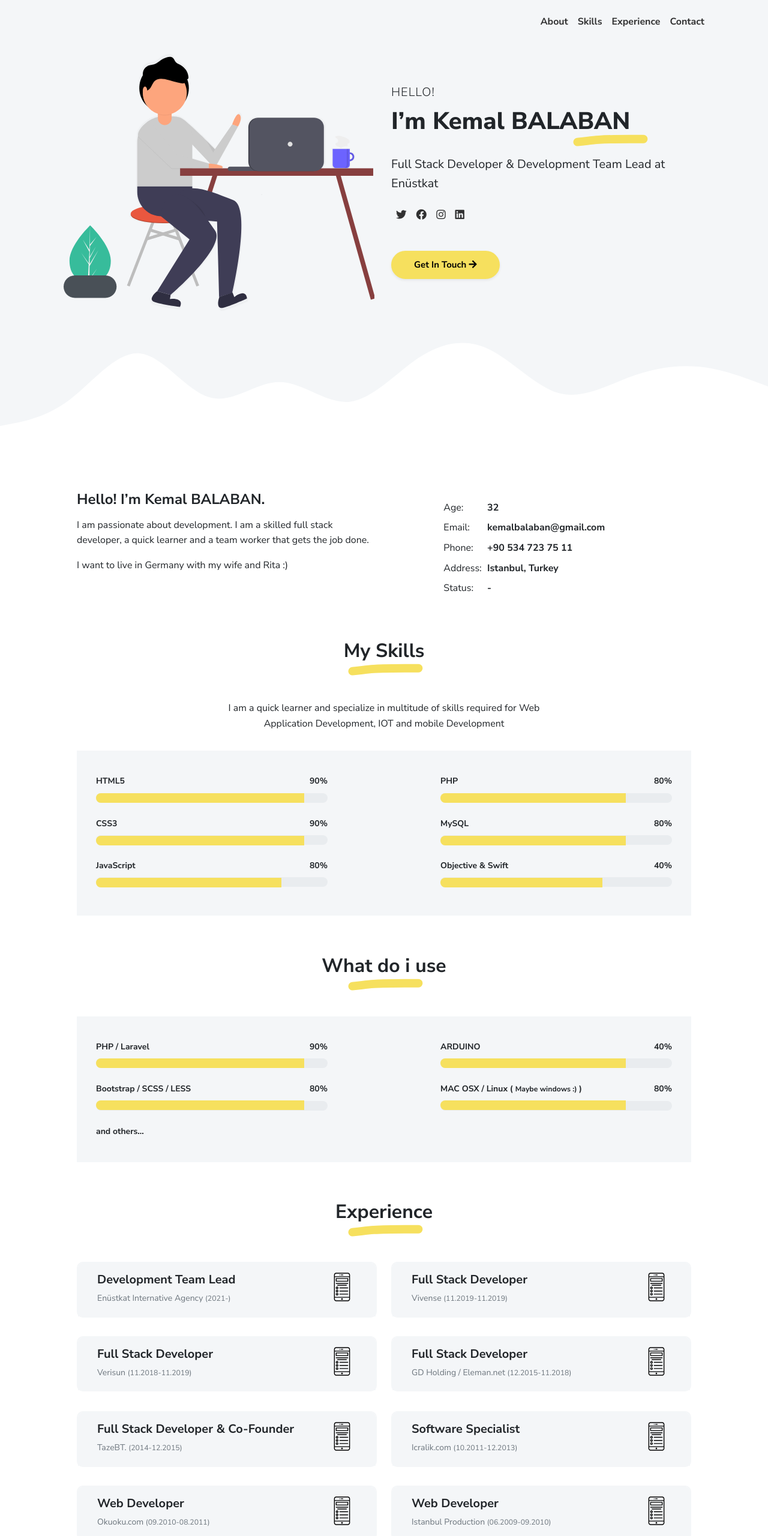
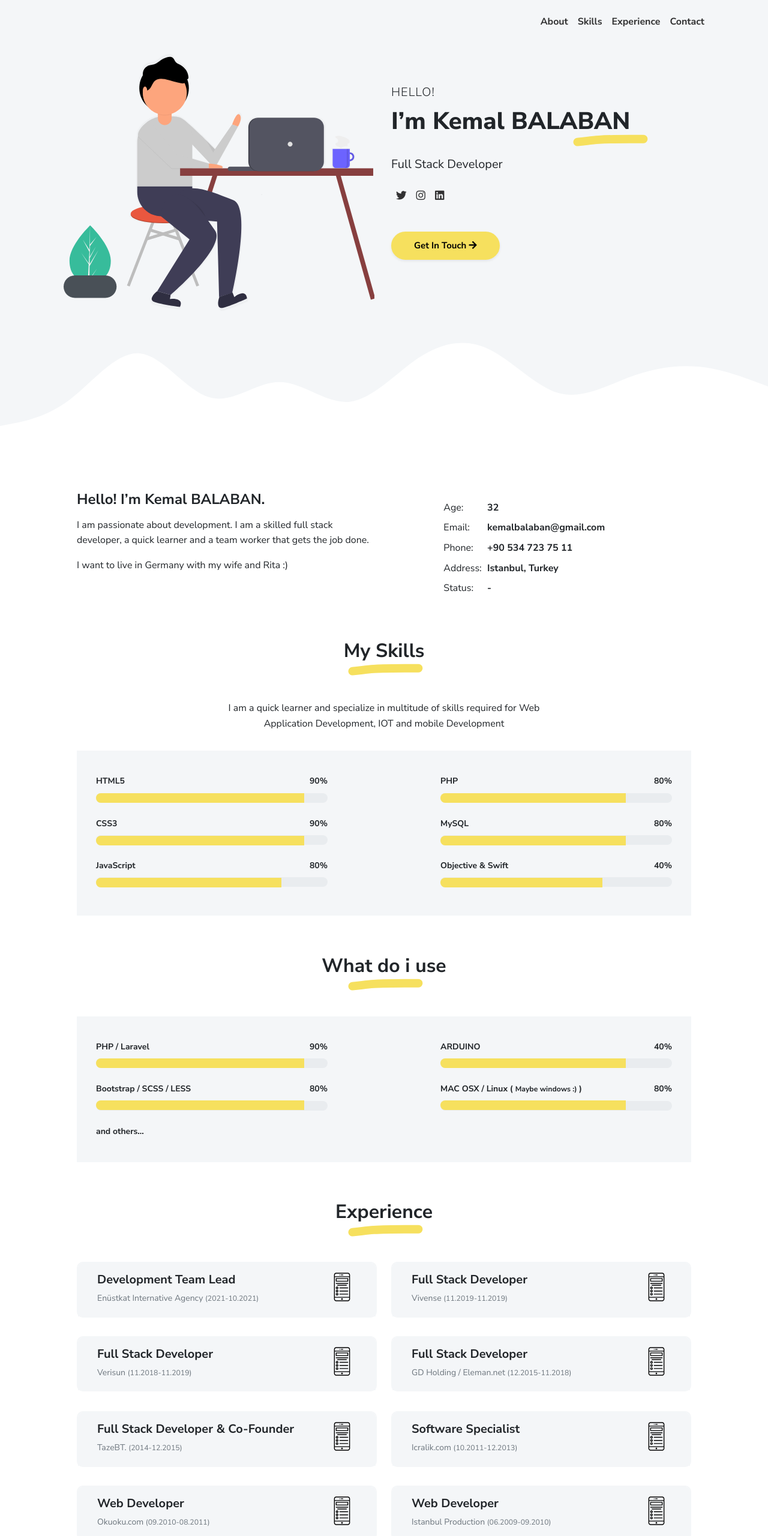
Before and after one commit to kemalbalaban/kemalbalaban.github.io, a plain HTML site: page resume/index.html in a window 1280 px wide. Shown: the top 2560 px of the page at 60% size. Drawn offline with nearby package versions, Linux system fonts and the light colour scheme.

Commit message:
experience edit

```diff
--- a/resume/index.html
+++ b/resume/index.html
@@ -1,11 +1,11 @@
 <!DOCTYPE html>
 
-<html lang="en-US">
+<html lang="en-US" id="html">
   <head>
     <meta charset="UTF-8">
     <meta http-equiv="X-UA-Compatible" content="IE=edge">
     <meta name="viewport" content="width=device-width, initial-scale=1">
-    <title>Kemal BALABAN | Full Stack Developer & Development Team Lead at Enüstkat</title>
+    <title>Kemal BALABAN | Full Stack Developer</title>
     <link rel="preconnect" href="https://fonts.gstatic.com" crossorigin="crossorigin"/>
     <link rel="preload" as="style" href="https://fonts.googleapis.com/css2?family=Nunito+Sans:wght@300;400;700;800&amp;display=swap"/>
     <link rel="stylesheet" href="https://fonts.googleapis.com/css2?family=Nunito+Sans:wght@300;400;700;800&amp;display=swap" media="print" onload="this.media='all'"/>
@@ -53,18 +53,19 @@
           <div class="mt-5">
             <p class="lead text-uppercase mb-1">Hello!</p>
             <h1 class="intro-title marker" data-aos="fade-left" data-aos-delay="50">I’m Kemal BALABAN</h1>
-            <p class="lead fw-normal mt-3" data-aos="fade-up" data-aos-delay="100">Full Stack Developer & Development Team Lead at Enüstkat</p>
+            <p class="lead fw-normal mt-3" data-aos="fade-up" data-aos-delay="100">Full Stack Developer</p>
             <div class="social-nav" data-aos="fade-up" data-aos-delay="200">
               <nav role="navigation">
                 <ul class="nav justify-content-left">
                   <li class="nav-item"><a class="nav-link" href="https://twitter.com/kemalbalaban" title="Twitter"><i class="fab fa-twitter"></i><span class="menu-title sr-only">Twitter</span></a></li>
-                  <li class="nav-item"><a class="nav-link" href="https://www.facebook.com/kemalbalaban" title="Facebook"><i class="fab fa-facebook"></i><span class="menu-title sr-only">Facebook</span></a></li>
                   <li class="nav-item"><a class="nav-link" href="https://www.instagram.com/kemalbalaban" title="Instagram"><i class="fab fa-instagram"></i><span class="menu-title sr-only">Instagram</span></a></li>
                   <li class="nav-item"><a class="nav-link" href="https://www.linkedin.com/in/kemalbalaban/" title="LinkedIn"><i class="fab fa-linkedin"></i><span class="menu-title sr-only">LinkedIn</span></a></li>
                 </ul>
               </nav>
             </div>
-            <div class="mt-3" data-aos="fade-up" data-aos-delay="200"><a class="btn btn-primary shadow-sm mt-1 hover-effect" href="#contact">Get In Touch <i class="fas fa-arrow-right"></i></a></div>
+            <div class="mt-3" data-aos="fade-up" data-aos-delay="200">
+              <a class="btn btn-primary shadow-sm mt-1 hover-effect" href="#contact">Get In Touch <i class="fas fa-arrow-right"></i></a>
+            </div>
           </div>
         </div>
       </div>
@@ -302,7 +303,7 @@
             <div class="d-flex justify-content-between">
               <div>
                 <h3 class="h5 mb-1">Development Team Lead </h3>
-                <div class="text-muted text-small">Enüstkat Internative Agency <small>(2021-)</small></div>
+                <div class="text-muted text-small">Enüstkat Internative Agency <small>(2021-10.2021)</small></div>
               </div><img src="images/services/app-development.svg" width="48" height="48" alt="App development"/>
             </div>
           </div>
@@ -527,12 +528,11 @@
   <div class="container">
     <div class="my-3">
       <div class="h4">Kemal BALABAN</div>
-      <p>Full Stack Developer & Development Team Lead at Enüstkat</p>
+      <p>Full Stack Developer</p>
       <div class="social-nav">
         <nav role="navigation">
           <ul class="nav justify-content-center">
             <li class="nav-item"><a class="nav-link" href="https://twitter.com/kemalbalaban" title="Twitter"><i class="fab fa-twitter"></i><span class="menu-title sr-only">Twitter</span></a></li>
-                  <li class="nav-item"><a class="nav-link" href="https://www.facebook.com/kemalbalaban" title="Facebook"><i class="fab fa-facebook"></i><span class="menu-title sr-only">Facebook</span></a></li>
                   <li class="nav-item"><a class="nav-link" href="https://www.instagram.com/kemalbalaban" title="Instagram"><i class="fab fa-instagram"></i><span class="menu-title sr-only">Instagram</span></a></li>
                   <li class="nav-item"><a class="nav-link" href="https://www.linkedin.com/in/kemalbalaban/" title="LinkedIn"><i class="fab fa-linkedin"></i><span class="menu-title sr-only">LinkedIn</span></a></li>
           </ul>
```
